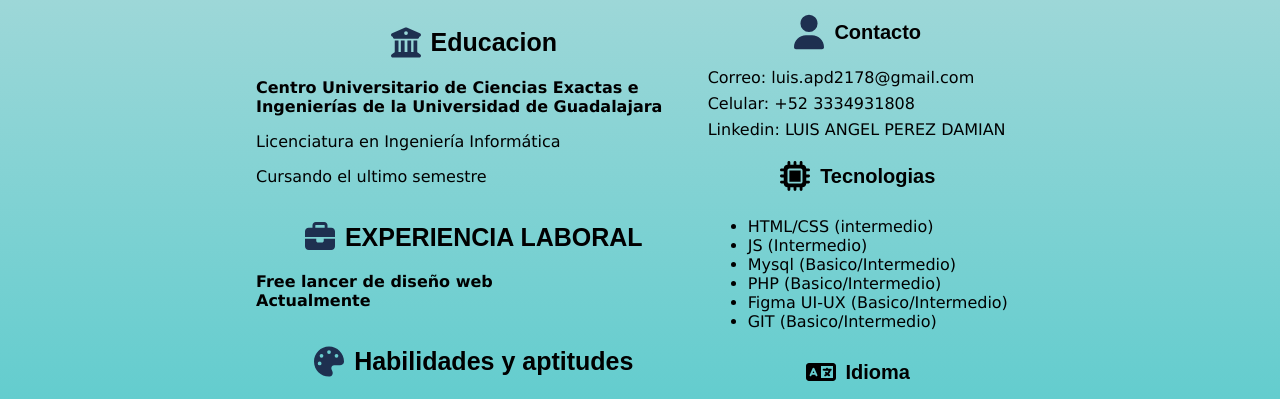
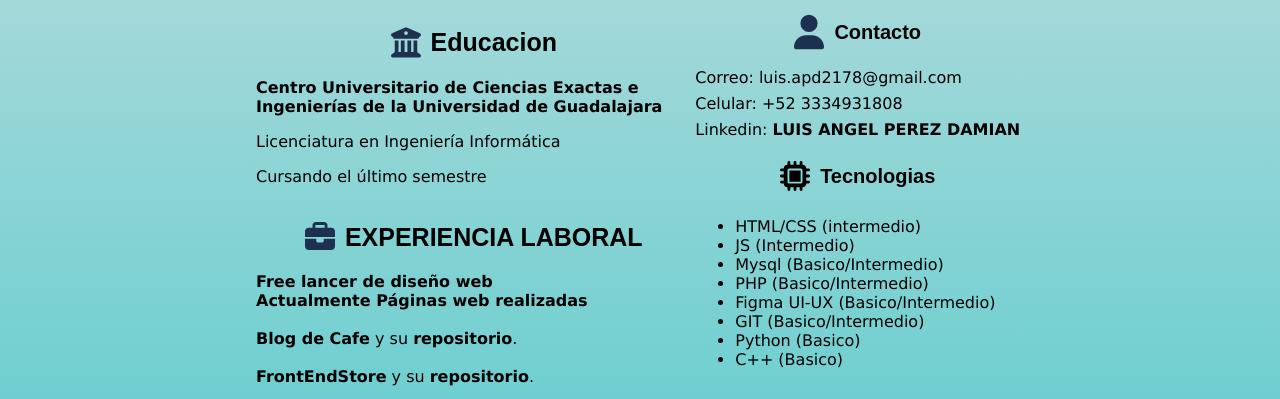
Before and after one commit to Luisito2178Git/CV, a plain HTML site: page index.html in a window 1280 px wide. Shown: the part 489-888 px from the top of the page. Drawn offline with Linux system fonts and the light colour scheme.

Commit message:
Last changes

```diff
--- a/css/styles.css
+++ b/css/styles.css
@@ -108,10 +108,19 @@ svg{
 
 .info-text{
     font-family: 'Lucida Sans', 'Lucida Sans Regular', 'Lucida Grande', 'Lucida Sans Unicode', Geneva, Verdana, sans-serif;
+    text-decoration: none;
 }
+
+
 
 p a{
     text-decoration: none;
+    color: #000;
+    font-weight: bolder;
+}
+
+p a:hover{
+    background-color: antiquewhite;
 }
 
 .last{
--- a/index.html
+++ b/index.html
@@ -35,7 +35,7 @@
             <div class="info-text">
                 <p><b>Centro Universitario de Ciencias Exactas e Ingenierías de la Universidad de Guadalajara</b></p>
                 <p>Licenciatura en Ingeniería Informática</p>
-                <p>Cursando el ultimo semestre</p>
+                <p>Cursando el último semestre</p>
             </div>
             <div class="subtitle">
                 <img class="icon-subtitle" src="img/briefcase-solid.svg" alt="expirience">
@@ -44,8 +44,13 @@
             <div class="info-text">
                 <p>
                     <b>Free lancer de diseño web <br>
-                    Actualmente
+                        Actualmente
                     </b>
+                    <b>Páginas web realizadas <br></b><br>
+                    <a href="https://blogcafe2178.netlify.app/">Blog de Cafe</a> y su <a href="https://github.com/Luisito2178Git/BlogCafe">repositorio</a>. <br><br>
+                    <a href="https://frontendstore2178.netlify.app/">FrontEndStore</a> y su <a href="https://github.com/Luisito2178Git/FrontEndStore">repositorio</a>.<br><br>
+                    <a href="https://conciertorockespanol2178.netlify.app/">Concierto de Rock</a> y su <a href="https://github.com/Luisito2178Git/Festival-de-Musica">repositorio</a>.<br><br>
+
                 </p>
             </div>
             <div class="subtitle">
@@ -81,6 +86,8 @@
                 <li>PHP (Basico/Intermedio)</li>
                 <li>Figma UI-UX (Basico/Intermedio)</li>
                 <li>GIT (Basico/Intermedio)</li>
+                <li>Python (Basico)</li>
+                <li>C++ (Basico)</li>
             </ul>
             <p>
                 <div class="subtitle">
```
Also changed, not shown: 1 other file.
